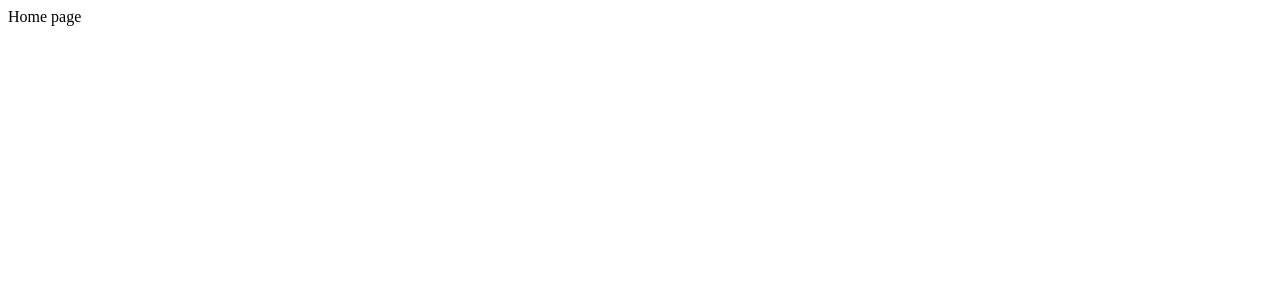
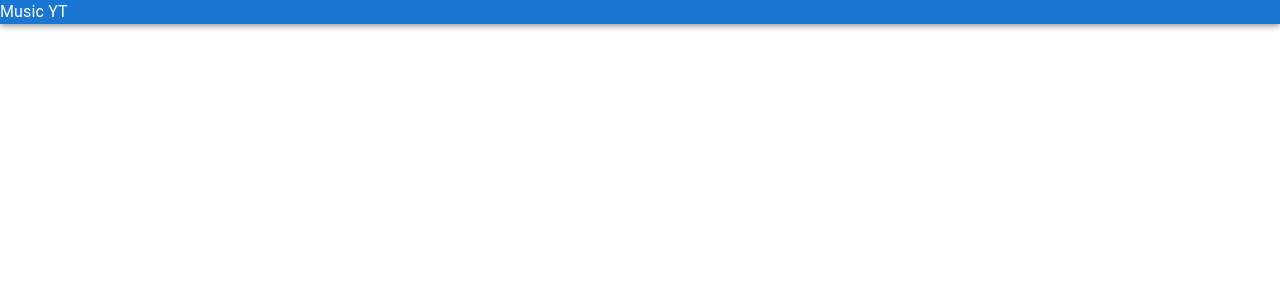
Before and after one commit to aditya-gupta-dev/musicYT, a React (Vite) app: page / in a window 1280 px wide. Shown: the top 300 px of the page. Built offline with nearby package versions, Linux system fonts and the light colour scheme.

Commit message:
Initial Structure

```diff
--- a/src/App.jsx
+++ b/src/App.jsx
@@ -1,9 +1,18 @@
-
+import { BrowserRouter, Routes, Route } from 'react-router-dom';
+import Home from './pages/Home';
+import About from './pages/About';
+import Error from './pages/404';
 
 function App() {
   return (
     <>
-      Home page
+      <BrowserRouter>
+        <Routes>
+          <Route path='/' element={<Home/>}/>
+          <Route path='about' element={<About/>}/>
+          <Route path='*' element={<Error/>}/>
+        </Routes>
+      </BrowserRouter>
     </>
   )
 }
--- /dev/null
+++ b/src/pages/404.jsx
@@ -0,0 +1,7 @@
+export default function Error() {
+    return (
+        <>
+            404
+        </>
+    );
+}
--- /dev/null
+++ b/src/pages/About.jsx
@@ -0,0 +1,7 @@
+export default function About() {
+    return (
+        <>
+            about page
+        </>
+    );
+}
--- /dev/null
+++ b/src/pages/Home.jsx
@@ -0,0 +1,13 @@
+import { AppBar, Typography } from '@mui/material';
+
+export default function Home() {
+    return (
+        <>
+            <AppBar>
+                <Typography>
+                    Music YT
+                </Typography>
+            </AppBar>
+        </>
+    );
+}
```
Also changed, not shown: src/main.jsx (line endings or trailing spaces).
